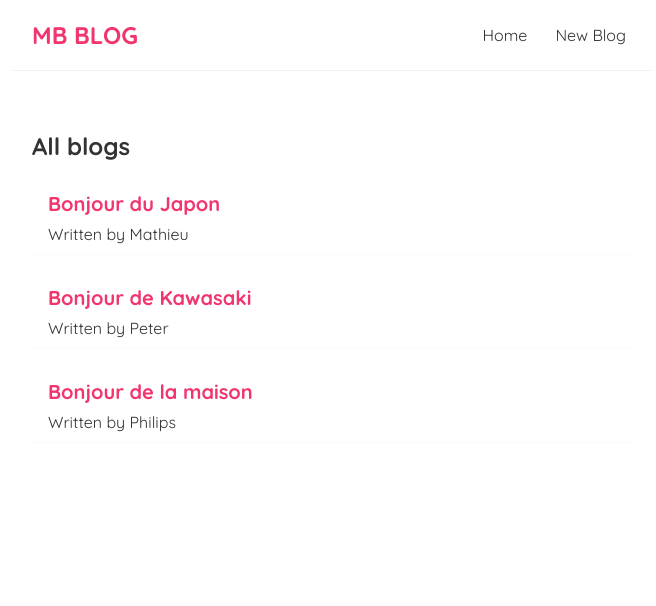
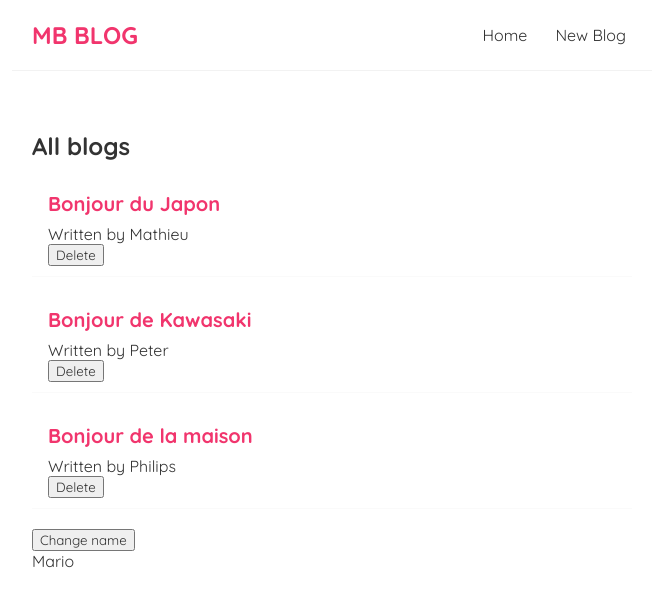
Before and after one commit to Mathieu-Belson/mb-blog, a React (Create React App) app: page / in a window 1280 px wide. Shown: the top 606 px of the page, without its empty margins (308-964 px from the left). Built offline with nearby package versions, Linux system fonts and the light colour scheme.

Commit message:
useState and useEffect hook added

```diff
--- /dev/null
+++ b/data/db.json
@@ -0,0 +1,24 @@
+{
+    "blogs": [
+        {
+            " title": "Bonjour du Japon",
+            "body": "yoyoyoyo...",
+            "author": "Mathieu",
+            "id": 1
+        },
+
+        {
+            "title": "Bonjour de Kawasaki",
+            "body": "yoyoyoyo...",
+            "author": "Peter",
+            "id": 2
+        },
+
+        {
+            "title": "Bonjour de la maison",
+            "body": "yoyoyoyo...",
+            "author": "Philips",
+            "id": 3
+        }
+    ]
+}
--- a/src/BlogList.js
+++ b/src/BlogList.js
@@ -1,8 +1,4 @@
-const BlogList = (props) => { // props object is passed to the component
-    //or const BlogList = ({blogs, title}) => {    // destructuring props object
-    const blogs = props.blogs;
-    const title = props.title;
-    console.log(props, blogs);
+const BlogList = ({blogs, title, handleDelete}) => { // props is an object that contains all the props passed to the component
 
     return (
         <div className="blog-list">
@@ -11,6 +7,7 @@
                 <div className="blog-preview" key={ blog.id }> {/* each item in the array needs a unique key for react to keep track of it*/ }
                     <h2>{ blog.title }</h2>
                     <p>Written by { blog.author }</p>
+                    <button onClick={()=> handleDelete(blog.id)}>Delete</button> {/* the function handleDelete is passed to the component as a prop */}
                 </div>
             ))}
         </div>
--- a/src/Home.js
+++ b/src/Home.js
@@ -1,16 +1,40 @@
-import { useState } from 'react'; // this is a hook that allows us to use state in a functional component
+import { useState, useEffect } from 'react'; // this is a hook that allows us to use state in a functional component
 import BlogList from './BlogList';
 
-const Home = () => {
-  const [blogs, setBlog] = useState([   //* useState is used because the blog preview will be interactive delete or modify options later
+const Home = () => { // this is a functional component and the data is initiliazed here
+  const [blogs, setBlogs] = useState([   //* useState is used because the blog preview will be interactive delete or modify options later
     { title: 'Bonjour du Japon', body: 'yoyoyoyo...', author: 'Mathieu', id: 1 }, // id is unique
     { title: 'Bonjour de Kawasaki', body: 'yoyoyoyo...', author: 'Peter', id: 2 },
     { title: 'Bonjour de la maison', body: 'yoyoyoyo...', author: 'Philips', id: 3 }
   ]);
 
+  const [name, setName] = useState('Mario');
+
+  const handleClick = () => {
+    if (name === 'Mario') {
+        setName('Luigi');
+    } else {
+        setName('Mario');
+    }
+};
+
+  const handleDelete = (id) => { // this function is passed to BlogList component as a prop. const handleDelete is in the scope of Home component. That allows us to modify the state of the blogs array.
+    const newBlogs = blogs.filter(blog => blog.id !== id ); // filter returns a new array with the items that return true in the function
+    setBlogs(newBlogs); // setBlogs is a function that allows us to modify the state of the blogs array
+  }
+
+  useEffect(() => {
+    console.log('use effect ran');
+    console.log(name);
+  }, [name]); // useEffect gonna watch for changes in the name variable.
+  //If there is a change, it will run the function inside useEffect.
+  // If there is no variable, it will run the function only once at the beginning.
+
     return (
         <div className="home">
-            <BlogList blogs={blogs} title="All blogs"/> {/* blogs is a prop that is passed to BlogList component. */}
+            <BlogList blogs={blogs} title="All blogs" handleDelete={handleDelete}/> {/* blogs is a prop that is passed to BlogList component. */}
+            <button onClick= {(handleClick)}>Change name</button>
+            <p>{ name }</p>
         </div>
      );
 }
```
